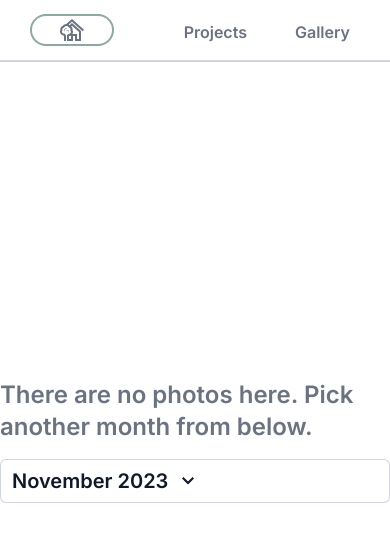
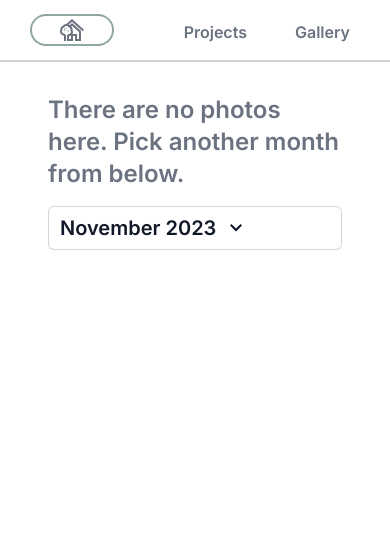
Before and after one commit to ericlln/portfolio, a Next.js app: page /gallery/112023 in a window 390 px wide. Shown: the top 542 px of the page. Built offline with nearby package versions, Linux system fonts and the light colour scheme; no server answers; the database is empty.

Commit message:
Improve mobile UX when no photos in a gallery page

```diff
--- a/app/gallery/[monthYear]/page.tsx
+++ b/app/gallery/[monthYear]/page.tsx
@@ -72,8 +72,8 @@ export default async function Photos({ params }: { params: { monthYear: string }
                     ) : (
                         <>
                             <div className="flex h-screen">
-                                <div className="m-auto">
-                                    <h1 className=" mb-4 text-2xl font-semibold text-gray-500">
+                                <div className="top-1/2 mx-12 mt-8 sm:m-auto sm:mt-0">
+                                    <h1 className="mb-4 text-2xl font-semibold text-gray-500">
                                         There are no photos here. Pick another month from below.
                                     </h1>
                                     <GalleryControls
```
